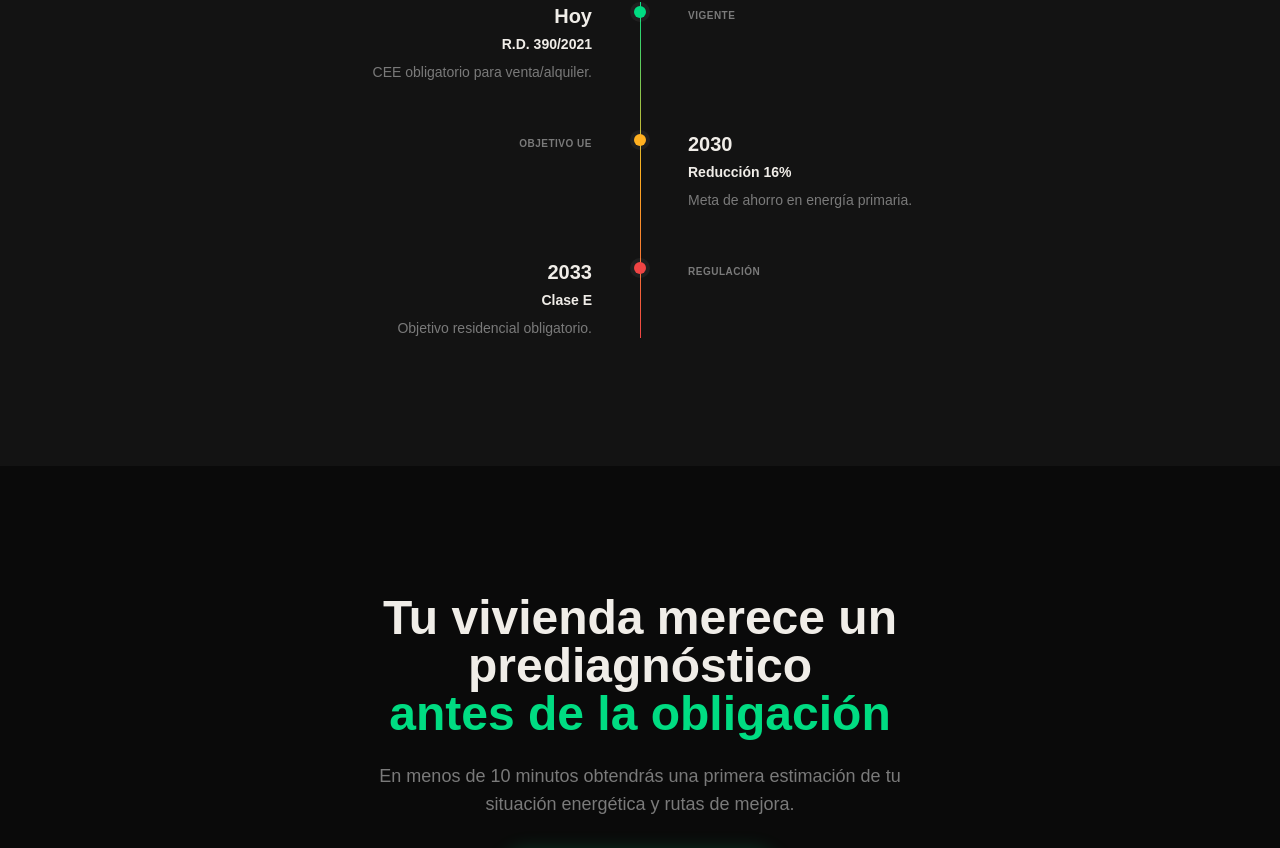
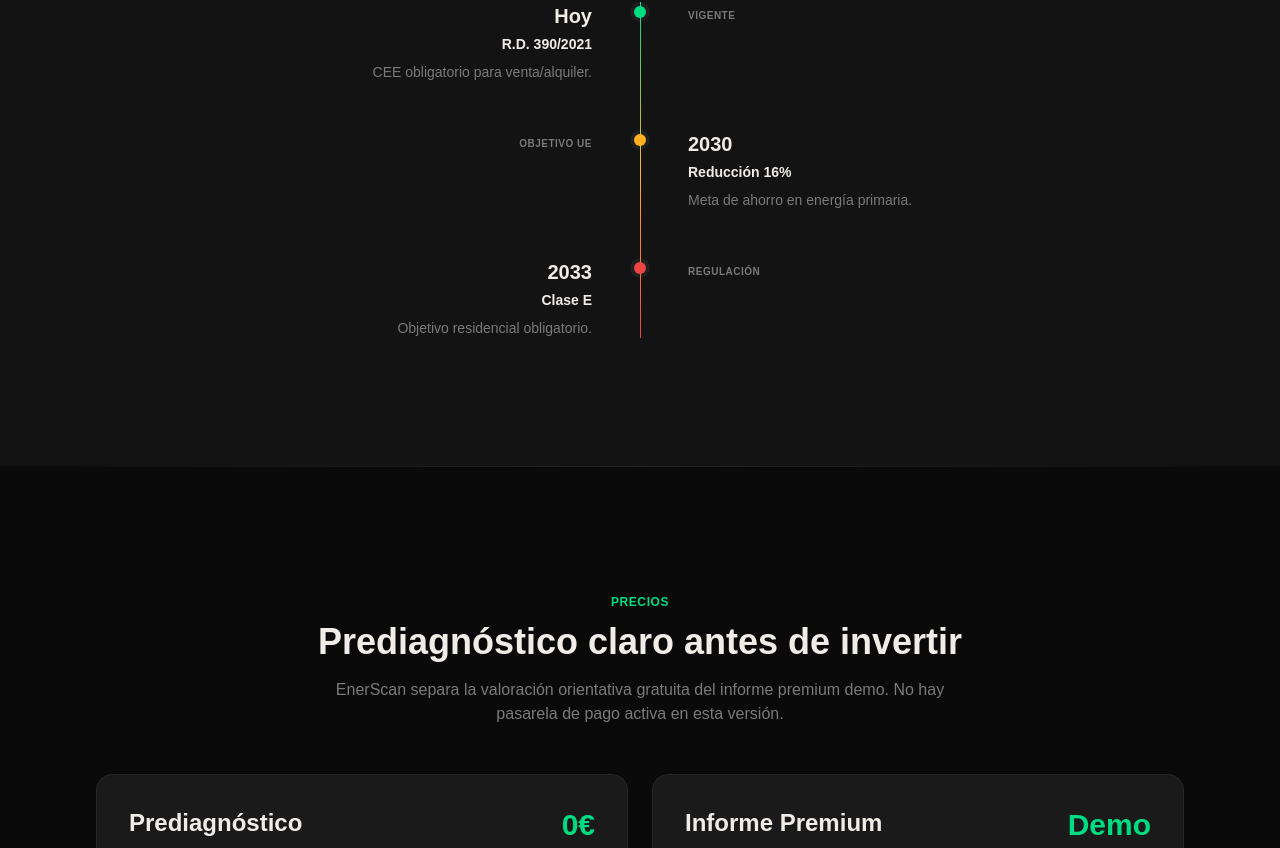
Before and after one commit to ToniIAPro73/anclora-enerscan, a Next.js app: page / in a window 1280 px wide. Shown: the part 1945-2793 px from the top of the page. Built offline with nearby package versions, Linux system fonts and the light colour scheme.

Commit message:
fix: add pricing section anchor

```diff
--- a/src/app/page.tsx
+++ b/src/app/page.tsx
@@ -2,7 +2,7 @@
 
 import Navbar from '@/components/Navbar';
 import Footer from '@/components/Footer';
-import { ArrowRight, Home, Gauge, Zap, FileText } from 'lucide-react';
+import { ArrowRight, CheckCircle2, Home, Gauge, Zap, FileText } from 'lucide-react';
 import Link from 'next/link';
 import { usePreferences } from '@/components/AppPreferencesProvider';
 import { getLegalDisclaimer } from '@/lib/i18n';
@@ -153,6 +153,66 @@ export default function LandingPage() {
           </div>
         </section>
 
+        {/* PRECIOS */}
+        <section id="precios" className="py-24 sm:py-32 relative">
+          <div className="absolute top-0 left-0 right-0 h-px bg-gradient-to-r from-transparent via-[#262626] to-transparent"></div>
+          <div className="max-w-6xl mx-auto px-4 sm:px-6 lg:px-8">
+            <div className="text-center mb-12">
+              <p className="text-xs text-[#00DC82] font-heading font-semibold tracking-wider uppercase mb-3">{t.navPricing}</p>
+              <h2 className="font-heading font-bold text-3xl sm:text-4xl text-premium mb-4">Prediagnóstico claro antes de invertir</h2>
+              <p className="text-muted max-w-2xl mx-auto">
+                EnerScan separa la valoración orientativa gratuita del informe premium demo. No hay pasarela de pago activa en esta versión.
+              </p>
+            </div>
+
+            <div className="grid md:grid-cols-2 gap-6">
+              {[
+                {
+                  name: 'Prediagnóstico',
+                  price: '0€',
+                  badge: 'Disponible',
+                  cta: t.startFree,
+                  href: '/wizard',
+                  items: ['Wizard energético completo', 'Letra orientativa y confianza', 'Penalizaciones y fortalezas', 'Contexto normativo básico'],
+                },
+                {
+                  name: 'Informe Premium',
+                  price: 'Demo',
+                  badge: 'Sin pago real',
+                  cta: t.demo,
+                  href: '/api/assessment/demo',
+                  items: ['PDF premium de ejemplo', 'Escenarios de mejora', 'Documentación aportada', 'Categorías de proveedores sugeridas'],
+                },
+              ].map((plan) => (
+                <div key={plan.name} className="surface-2 border rounded-2xl p-6 sm:p-8">
+                  <div className="flex items-start justify-between gap-4 mb-6">
+                    <div>
+                      <h3 className="font-heading text-2xl font-bold text-premium">{plan.name}</h3>
+                      <p className="mt-2 text-sm text-muted">{plan.badge}</p>
+                    </div>
+                    <p className="font-heading text-3xl font-bold text-[#00DC82]">{plan.price}</p>
+                  </div>
+                  <ul className="space-y-3 mb-8">
+                    {plan.items.map((item) => (
+                      <li key={item} className="flex items-start gap-2 text-sm text-muted">
+                        <CheckCircle2 className="mt-0.5 h-4 w-4 shrink-0 text-[#00DC82]" />
+                        {item}
+                      </li>
+                    ))}
+                  </ul>
+                  <Link href={plan.href} className="inline-flex w-full items-center justify-center gap-2 rounded-full bg-[#00DC82] px-6 py-3 text-sm font-heading font-bold text-[#0A0A0A] transition hover:brightness-110">
+                    {plan.cta} <ArrowRight className="h-4 w-4" />
+                  </Link>
+                </div>
+              ))}
+            </div>
+
+            <p className="text-[11px] text-muted leading-relaxed max-w-3xl mx-auto text-center mt-8">
+              {getLegalDisclaimer(language)}
+            </p>
+          </div>
+        </section>
+
         {/* CTA FINAL */}
         <section className="py-24 sm:py-32 relative overflow-hidden text-center">
           <div className="relative z-10 max-w-3xl mx-auto px-4 sm:px-6 lg:px-8">
```
